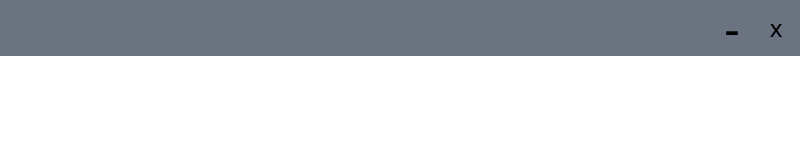
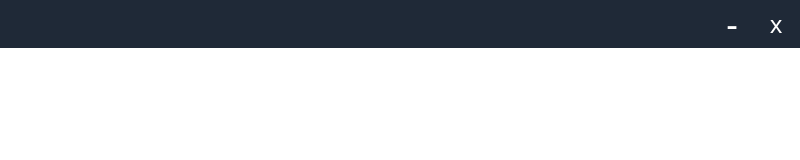
Before and after one commit to EranKhedmati/timer, an Electron app: page src/index.html in a window 800 px wide. Drawn offline with nearby package versions, Linux system fonts and the light colour scheme.

Commit message:
adjust the color of navbar

```diff
--- a/src/index.html
+++ b/src/index.html
@@ -9,9 +9,9 @@
 </head>
 <body>
   <div class="App">
-    <nav class="navbar w-full bg-gray-500 flex align-middle">
-      <button id="minimize" class="w-10 px-3  ml-auto font-light text-5xl">-</button>
-      <button id="quit" class="w-12 p-3 text-2xl">x</button>
+    <nav class="navbar w-full bg-gray-800 flex align-middle">
+      <button id="minimize" class="w-10 px-3  ml-auto font-light text-4xl text-white hover:bg-gray-700">-</button>
+      <button id="quit" class="w-12 p-2 text-2xl text-white font-light hover:bg-gray-700">x</button>
     </nav>
   </div>
 
```
